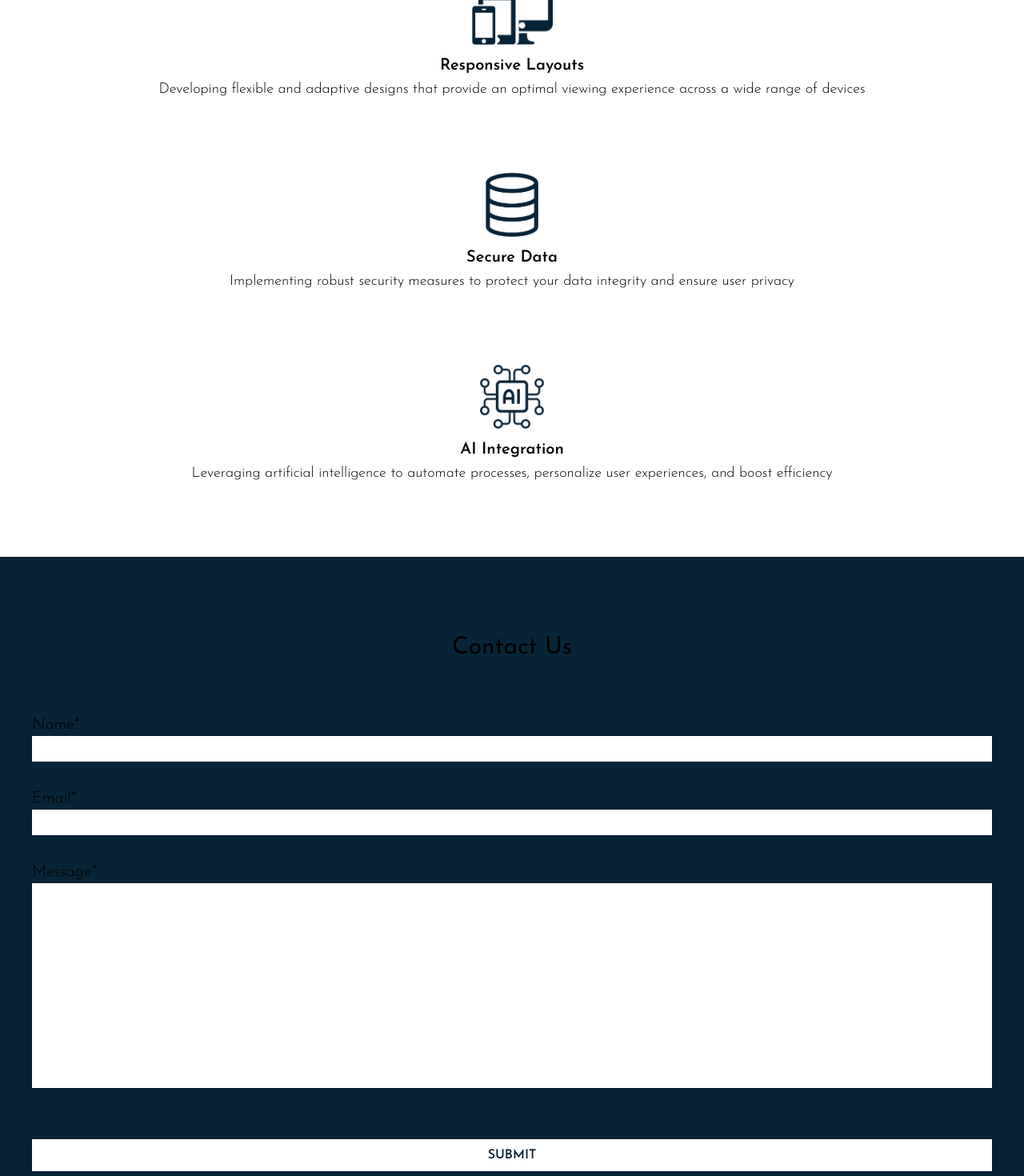
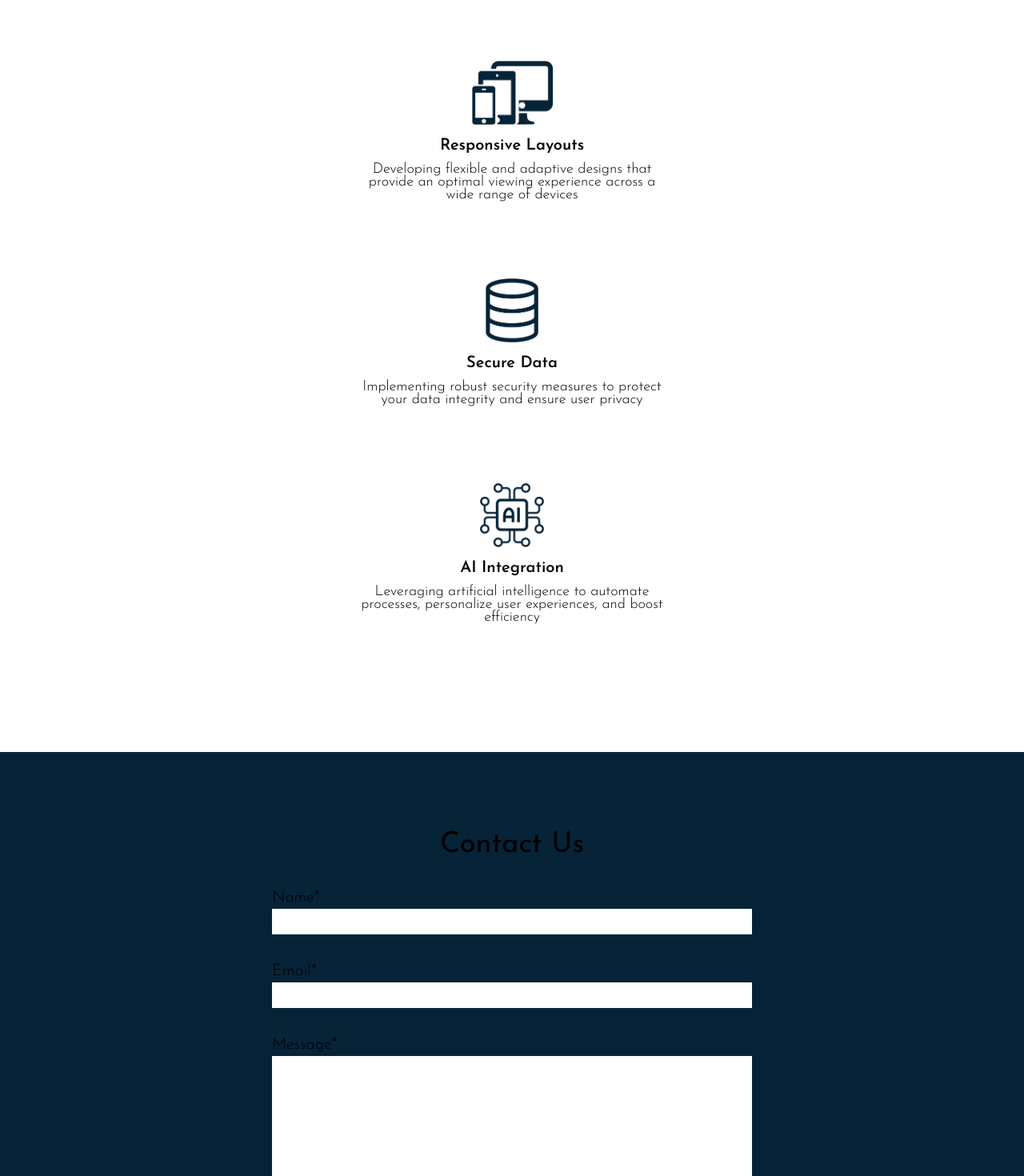
Before and after one commit to LukeLarson2/caloop-mobile-site, a Next.js app: page / in a window 1280 px wide. Shown: the part 3960-5430 px from the top of the page at 80% size. Built offline with nearby package versions, Linux system fonts and the light colour scheme.

Commit message:
added desktop styles for contact us

```diff
--- a/src/app/_components/Contact.tsx
+++ b/src/app/_components/Contact.tsx
@@ -49,12 +49,17 @@ export default function Contact() {
   };
 
   return (
-    <div className="bg-primary h-auto w-full px-10 xs:py-24" id="contact">
-      <h1 className="text-3xl text-center mb-16">Contact Us</h1>
+    <div
+      className="flex flex-col bg-primary h-auto w-full px-10 xs:py-24 xl:justify-center xl:items-center"
+      id="contact"
+    >
+      <h1 className="text-3xl text-center mb-16 xs:mb-8 xl:text-4xl">
+        Contact Us
+      </h1>
       <form
         ref={formRef}
         onSubmit={handleSubmit}
-        className="flex flex-col items-start h-auto"
+        className="flex flex-col items-start h-auto xl:w-1/2 xl:item"
       >
         <label className="text-xl font-light">Name*</label>
         <input
@@ -78,7 +83,7 @@ export default function Contact() {
         />
         <button
           type="submit"
-          className="xs:w-full bg-light text-primary xs:h-10 font-semibold xs:mt-8"
+          className="xs:w-full bg-light text-primary xs:h-10 font-semibold xs:mt-4 hover:opacity-85 transition-all"
         >
           {isSending ? "Submitting..." : "SUBMIT"}
         </button>
--- a/src/app/_components/NavBar.tsx
+++ b/src/app/_components/NavBar.tsx
@@ -41,6 +41,7 @@ export default function NavBar() {
           backgroundImage: "url(/assets/images/caloop_mobile_llcdark_logo.png)",
         }}
         className="flex xl:w-64 xl:h-20 sm:w-32 xs:w-24 xs:h-8 bg-center bg-no-repeat bg-contain"
+        onClick={() => handleClick("header")}
       />
       <div className="flex justify-end items-center xl:w-full xs:w-32 xs:h-10">
         <div className="hidden xl:flex w-fit">
--- a/src/app/_components/Services.tsx
+++ b/src/app/_components/Services.tsx
@@ -8,24 +8,28 @@ export default function Services() {
       className="text-night px-10 xs:py-24 items-center flex flex-col justify-center"
       id="services"
     >
-      <h1 className="text-3xl font-semibold">Services</h1>
+      <h1 className="text-3xl font-semibold xl:text-4xl xl:mt-16">Services</h1>
+      <div className="flex xs:flex-col xl:flex-row xl:h-fit xl:w-3/5 xl:flex-wrap xl:justify-center xl:mb-16">
         {services.map((service) => {
           const { title, imageUrl, description } = service;
           return (
-          <div key={title} className="flex flex-col justify-center">
+            <div key={title} className="flex flex-col justify-center xl:mx-10">
               <div
                 className="xs:w-full xs:h-20 bg-center bg-no-repeat bg-contain mt-24 flex flex-col justify-en"
                 style={{
                   backgroundImage: `url(/assets/images/${imageUrl})`,
                 }}
               />
-            <h2 className="font-semibold text-xl text-center mt-3">{title}</h2>
-            <p className="font-light leading-4 text-lg mt-2 text-center">
+              <h2 className="font-semibold text-xl text-center mt-3">
+                {title}
+              </h2>
+              <p className="font-light leading-4 text-lg mt-2 text-center xl:w-96">
                 {description}
               </p>
             </div>
           );
         })}
       </div>
+    </div>
   );
 }
--- a/src/app/globals.css
+++ b/src/app/globals.css
@@ -24,6 +24,7 @@ body {
       rgb(var(--background-end-rgb))
     )
     rgb(var(--background-start-rgb));
+  overflow-x: hidden;
 }
 
 @layer utilities {
```
Lines whose indentation alone changed are shown as unchanged.
